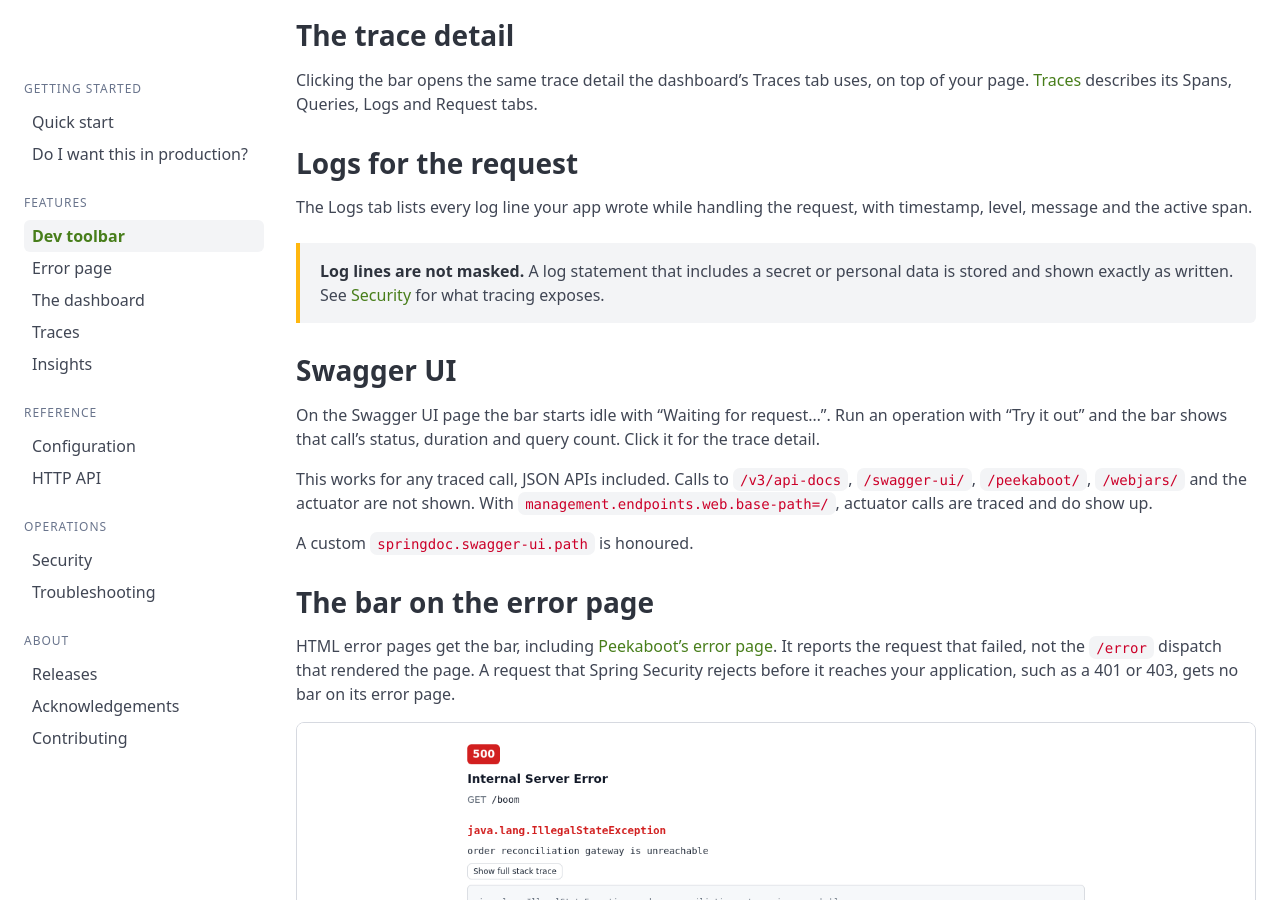
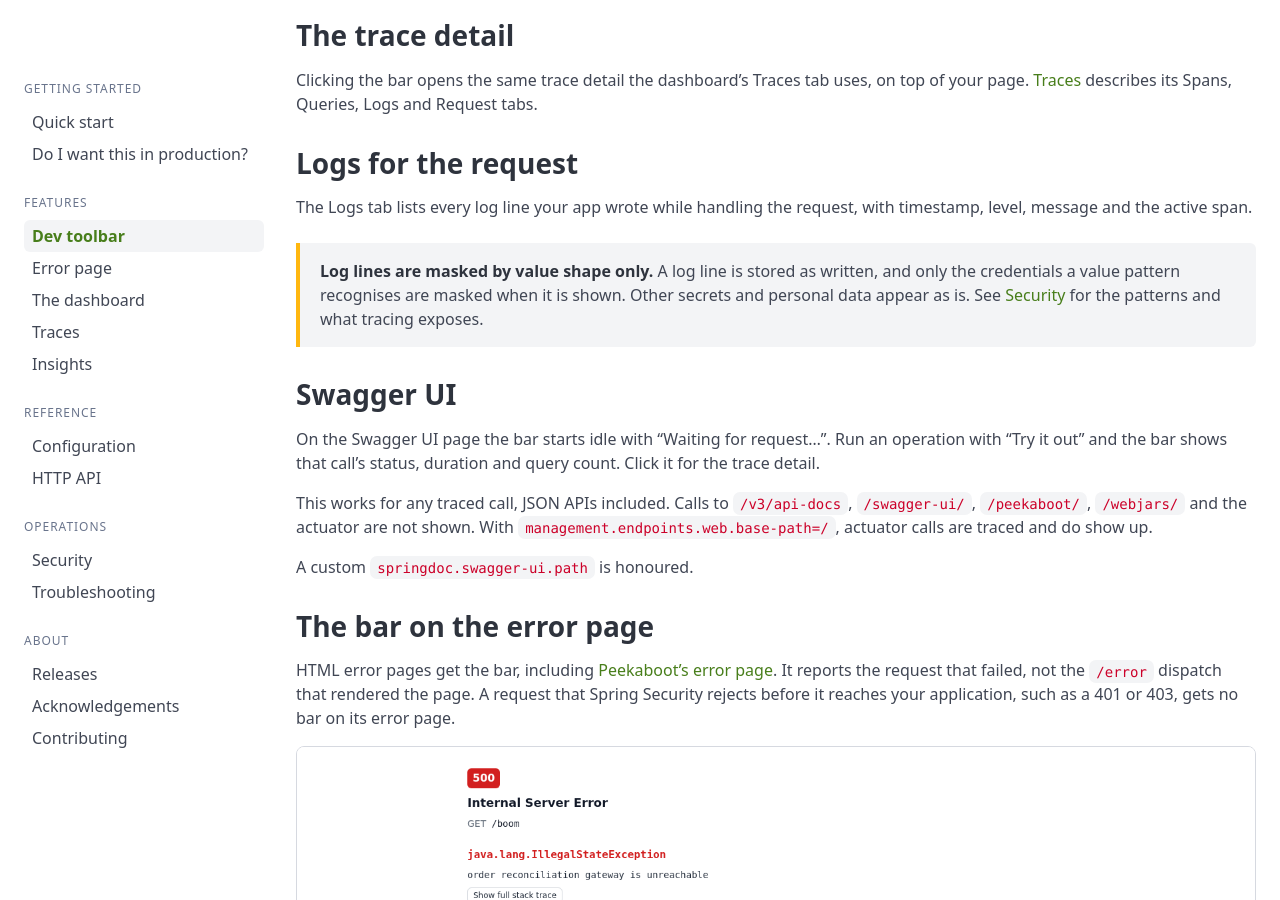
Before and after one commit to peekaboot-org/peekaboot-org.github.io, a Jekyll site: the page built from docs/dev-toolbar.md, in a window 1280 px wide and 900 px high, scrolled down 1891 px. Built offline with Jekyll 4.4.1, drawn with Linux system fonts in a browser that asks for light colours.

Commit message:
docs: say captured logs are masked by value shape

```diff
--- a/docs/dev-toolbar.md
+++ b/docs/dev-toolbar.md
@@ -78,9 +78,10 @@ The Logs tab lists every log line your app wrote while handling the request, wit
 level, message and the active span.
 
 <div class="pk-callout pk-callout--warning" markdown="1">
-**Log lines are not masked.** A log statement that includes a secret or personal data is
-stored and shown exactly as written. See [Security]({{ '/docs/security/' | relative_url }})
-for what tracing exposes.
+**Log lines are masked by value shape only.** A log line is stored as written, and only the
+credentials a value pattern recognises are masked when it is shown. Other secrets and personal
+data appear as is. See [Security]({{ '/docs/security/' | relative_url }}#what-gets-masked-and-how)
+for the patterns and what tracing exposes.
 </div>
 
 ## Swagger UI {#it-also-works-from-swagger-ui}
```
Also changed, not shown: docs/security.md (+5 -5 lines), README.md.
